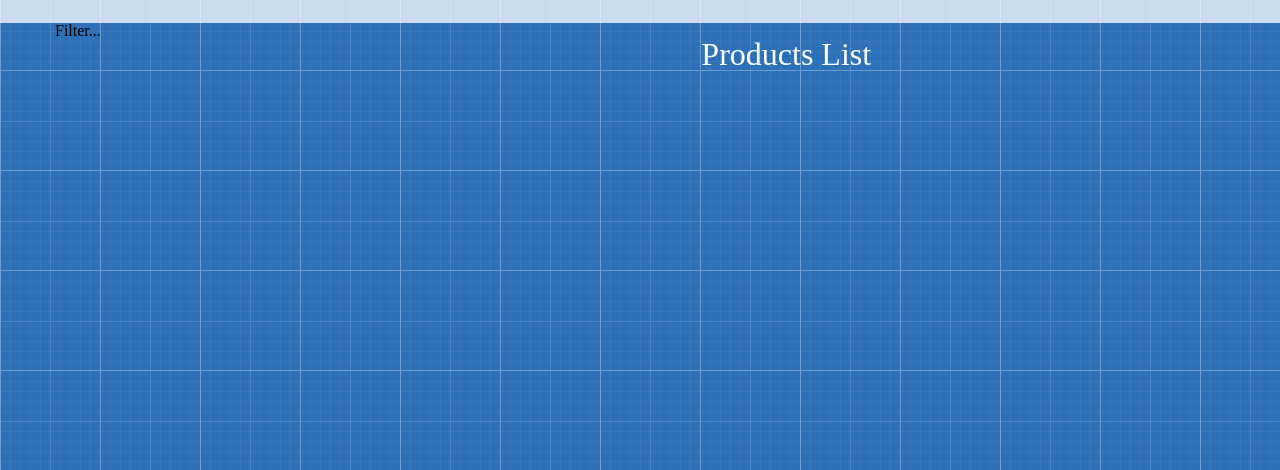
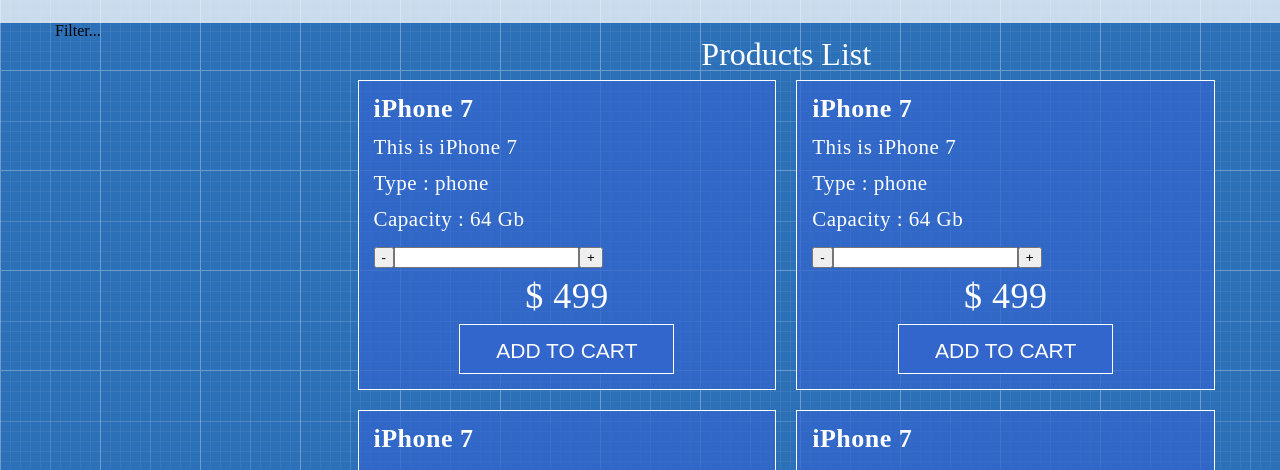
Before and after one commit to YuliaKhomenko/work-shop-project, a React (Create React App) app: page / in a window 1280 px wide. Shown: the part 330-800 px from the top of the page. Built offline with nearby package versions, Linux system fonts and the light colour scheme.

Commit message:
create ProductListItem js and css files

```diff
--- a/src/App/Footer/Footer.js
+++ b/src/App/Footer/Footer.js
@@ -3,7 +3,7 @@
 const Footer = () => {
 	return (
 		<footer className="footer">
-
+			Footer
 		</footer>
 	)
 }
--- a/src/App/Main/Products/ProductsList.js
+++ b/src/App/Main/Products/ProductsList.js
@@ -1,9 +1,26 @@
 import React from 'react'
+
+import ProductsListItem from './ProductsListItem'
+
 import './ProductsList.css'
 const ProductsList = () => {
     return (
         <div className="products-list">
             <h2>Products List</h2>
+                <div className="row">
+                    <div className="col-lg-6">
+                        <ProductsListItem />
+                    </div>
+                    <div className="col-lg-6">
+                        <ProductsListItem />
+                    </div>
+                    <div className="col-lg-6">
+                        <ProductsListItem />
+                    </div>
+                    <div className="col-lg-6">
+                        <ProductsListItem />
+                    </div>
+                </div>
         </div>
     )
 }
--- /dev/null
+++ b/src/App/Main/Products/ProductsListItem.css
@@ -0,0 +1,48 @@
+.products-list-item {
+    color:white;
+    border:1px solid white;
+    padding:15px;
+    margin: 10px;
+    background: rgba(51,102,204,0.75);
+    font-size: 21px;
+    letter-spacing: 0.5px;
+
+}
+.product-name {
+    font-size: 26px;
+    margin-bottom: 15px;
+    font-weight: bold;
+}
+.product-description {
+    font-weight: 300;
+    margin-bottom: 15px;
+}
+.product-features {
+    font-weight: bold;
+    text-transform: uppercase;
+
+}
+.product-type,.product-screen-size,.product-capacity {
+    margin-bottom: 15px;
+}
+.btn-add-to-cart {
+    text-transform: uppercase;
+    font-size: 21px;
+    background: #3366cc;
+    width: 215px;
+    height: 50px;
+    line-height: 50px;
+    margin: 0 auto;
+    display: block;
+    color:white;
+    border: 1px solid white;
+}
+.btn-add-to-cart:hover {
+    cursor: pointer;
+    background: #6699cc;
+}
+.product-price {
+    font-size: 36px;
+    text-align: center;
+    margin: 10px 0;
+}
--- /dev/null
+++ b/src/App/Main/Products/ProductsListItem.js
@@ -0,0 +1,23 @@
+import React from 'react'
+
+import './ProductsListItem.css'
+
+const ProductsListItem = () => {
+    return (
+        <div className="products-list-item">
+            <div className="product-name">iPhone 7</div>
+            <div className="product-description">This is iPhone 7</div>
+            <div className="product-type">Type : phone</div>
+            <div className="product-capacity">Capacity : 64 Gb</div>
+            <div className="product-quantity">
+                <button>-</button>
+                <input type="text"/>
+                <button>+</button>
+            </div>
+            <div className="product-price">$ 499</div>
+            <button className="btn-add-to-cart">Add to cart</button>
+        </div>
+    )
+}
+
+export default ProductsListItem
```
